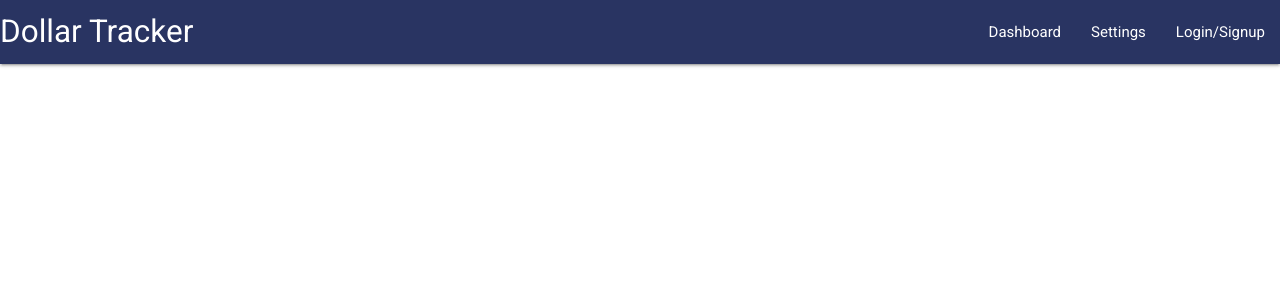
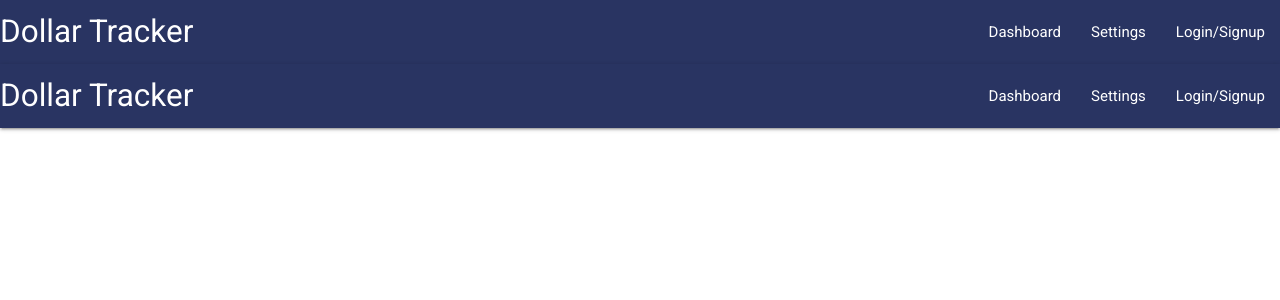
Before and after one commit to rooneyshuman/dollar-tracker, a Flask app: template templates/index.html in a window 1280 px wide. Shown: the top 300 px of the page. Run offline with Flask 2, Linux system fonts and the light colour scheme; the template is opened without the code that fills it: most values are stand-ins (such as "Sample title", 1, 10 or a date in 2020).

Commit message:
Move navbar to layout.html to be used by all pages

```diff
--- a/templates/layout.html
+++ b/templates/layout.html
@@ -10,7 +10,7 @@
   <!--Import Google Font-->
   <link href="https://fonts.googleapis.com/css?family=Roboto|Roboto+Slab&display=swap" rel="stylesheet">
   <link href="{{ url_for('static', filename='stylesheets/main.scss.css') }}" rel="stylesheet" type="text/css">
-<link href="https://fonts.googleapis.com/icon?family=Material+Icons" rel="stylesheet">
+  <link href="https://fonts.googleapis.com/icon?family=Material+Icons" rel="stylesheet">
   <title>{{ page_name }} - Dollar Tracker</title>
 
   {% block head %}{% endblock %}
@@ -21,9 +21,20 @@
 </header>
 
 <body>
+  <nav role="navigation">
+    <div class="nav-wrapper">
+      <a href="#" class="brand-logo">Dollar Tracker</a>
+      <ul id="nav-mobile" class="right hide-on-med-and-down">
+        <li><a href="#">Dashboard</a></li>
+        <li><a href="#">Settings</a></li>
+        <li><a href="#">Login/Signup</a></li>
+      </ul>
+    </div>
+  </nav>
   {% block body %}{% endblock %}
   <!--JavaScript at end of body for optimized loading-->
-  <script type="text/javascript" src="https://cdnjs.cloudflare.com/ajax/libs/materialize/1.0.0/js/materialize.min.js"></script>
+  <script type="text/javascript" src="https://cdnjs.cloudflare.com/ajax/libs/materialize/1.0.0/js/materialize.min.js">
+  </script>
   <script src="{{url_for('static', filename='javascripts/main.js')}}"></script>
 </body>
 
```
